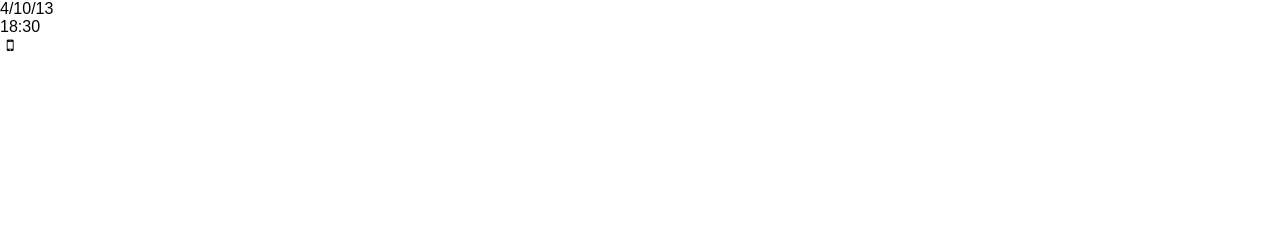
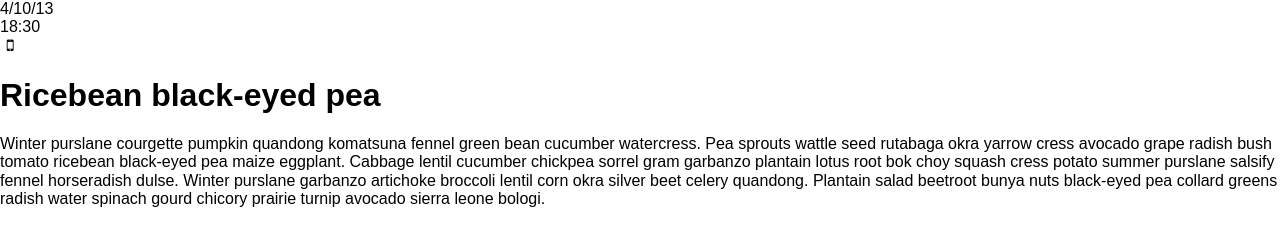
Before and after one commit to mannie-exe/web-layout-timeline, a website: page public/index.html in a window 1280 px wide. Drawn offline with Linux system fonts and the light colour scheme.

Commit message:
Finish mock markup for a single timeline entry

```diff
--- a/public/index.html
+++ b/public/index.html
@@ -8,14 +8,21 @@
 </head>
 
 <body>
-  <article>
+  <section>
     <aside class="timestamp">
       <div class="date">4/10/13</div>
       <div class="time">18:30</div>
     </aside>
-    <section class="verticle-rule">
+    <section class="vertical-rule">
       <div class="timeline-icon"><span class="fa fa-fw fa-mobile"></span></div>
+      <div class="divider-line"></div>
     </section>
-  </article>
+    <article class="timeline-entry">
+      <h1>Ricebean black-eyed pea</h1>
+      <p>
+      Winter purslane courgette pumpkin quandong komatsuna fennel green bean cucumber watercress. Pea sprouts wattle seed rutabaga okra yarrow cress avocado grape radish bush tomato ricebean black-eyed pea maize eggplant. Cabbage lentil cucumber chickpea sorrel gram garbanzo plantain lotus root bok choy squash cress potato summer purslane salsify fennel horseradish dulse. Winter purslane garbanzo artichoke broccoli lentil corn okra silver beet celery quandong. Plantain salad beetroot bunya nuts black-eyed pea collard greens radish water spinach gourd chicory prairie turnip avocado sierra leone bologi.
+      </p>
+    </article>
+  </section>
 </body>
 </html>
```
